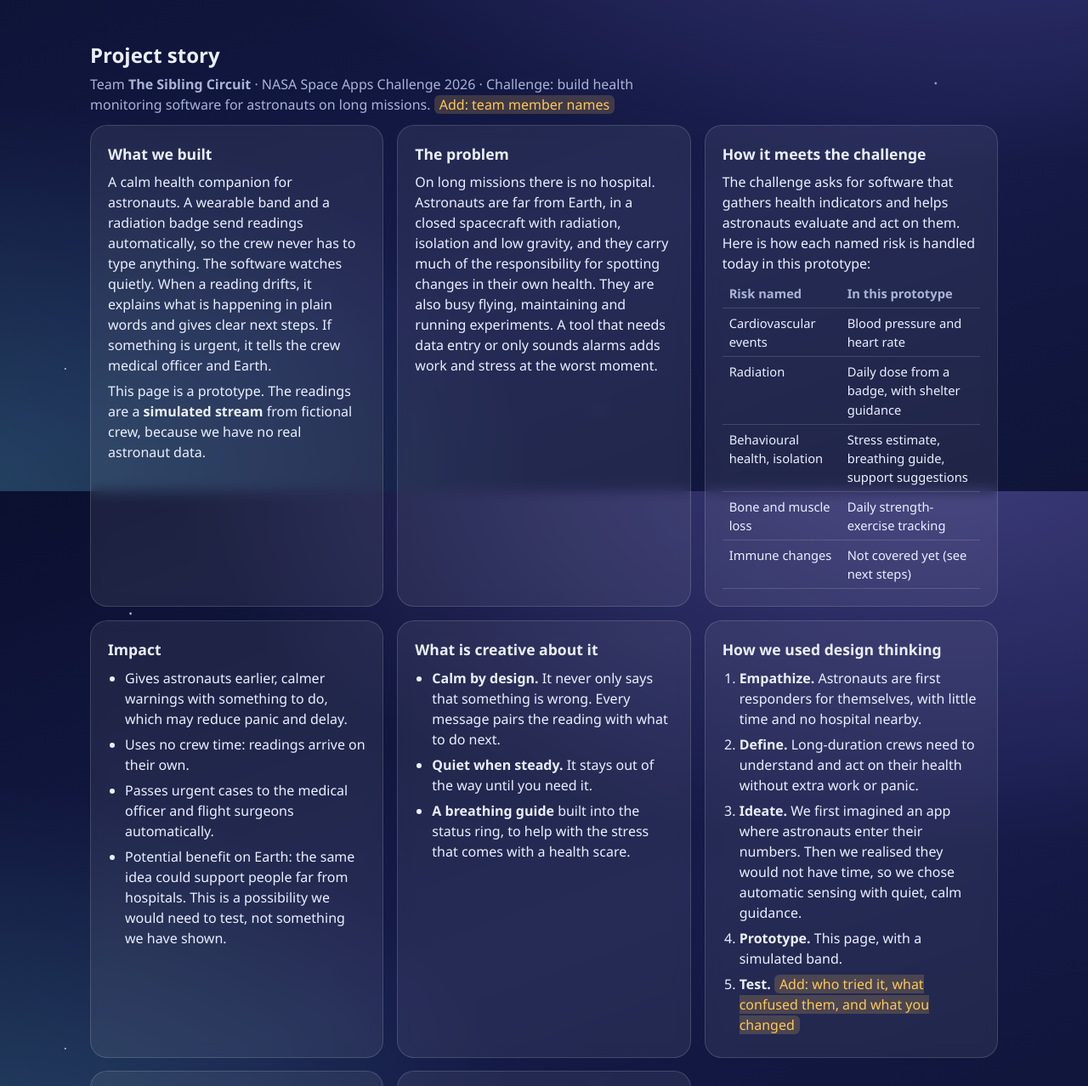
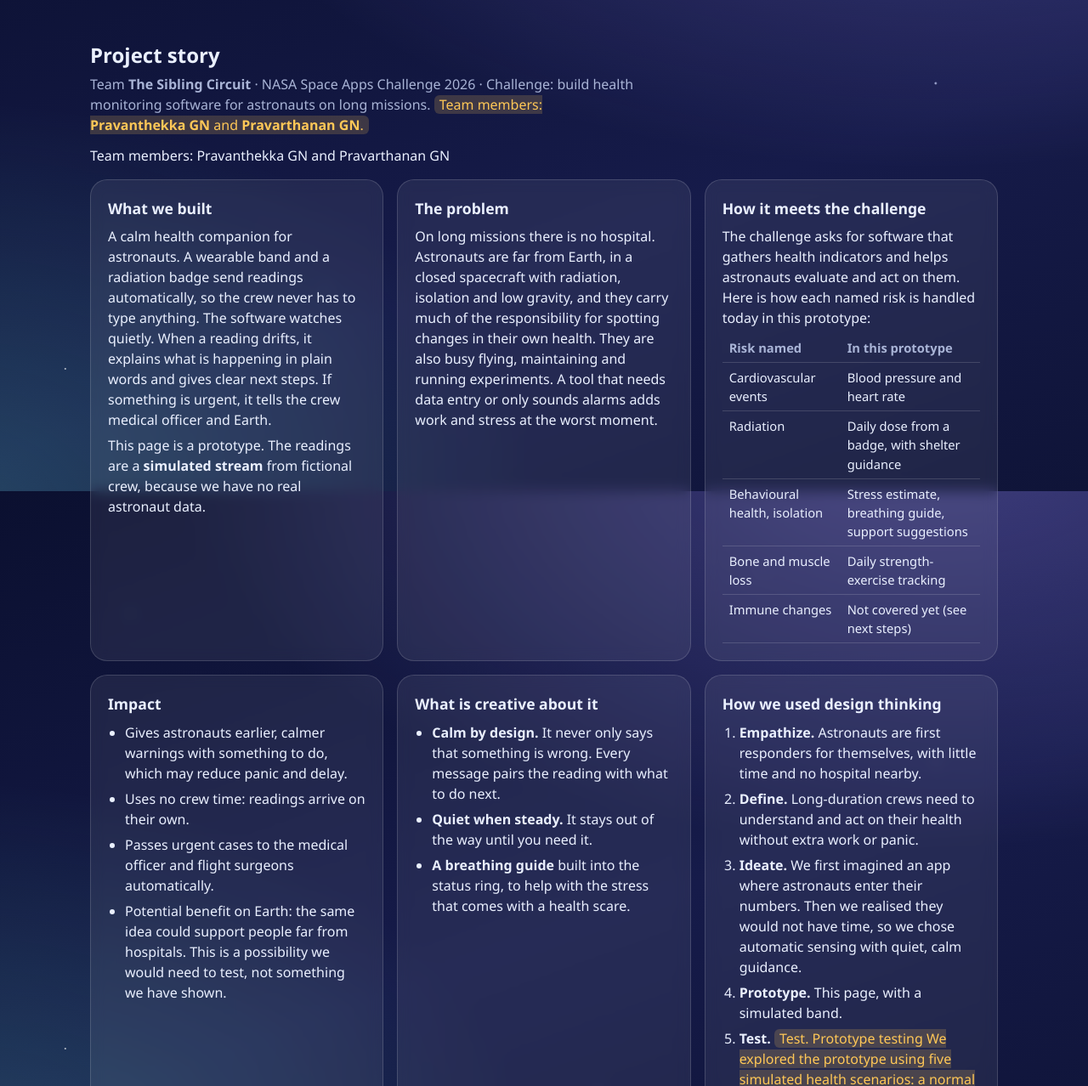
Before and after one commit to pravanthekka/Astro-Buddy, a plain HTML site: page index.html in a window 1280 px wide. Shown: the part 1022-2300 px from the top of the page at 85% size. Drawn offline with Linux system fonts and the light colour scheme.

Commit message:
Update index.html

```diff
--- a/index.html
+++ b/index.html
@@ -22,7 +22,7 @@ h1 small{display:block;font-size:.95rem;font-weight:400;color:var(--muted)}
 h2{font-size:1.1rem;font-weight:800;margin:0 0 10px}
 .glass{background:var(--glass);border:1px solid var(--edge);border-radius:20px;padding:20px;backdrop-filter:blur(8px);margin-bottom:16px}
 .layout{display:grid;grid-template-columns:1.1fr 1fr;gap:16px;align-items:start}
-button{font:inherit;color:var(--ink);cursor:pointer;border-radius:999px;border:1.5px solid var(--edge);background:var(--glass);padding:8px 14px}
+button{font:inherit;color:var(--ink);cursor:pointer;border-radius:999px;border:1.5px solid var(--edge);background:var(--glass);ping:8px 14px}
 button:hover{border-color:var(--lav)}
 button:focus-visible{outline:3px solid var(--lav);outline-offset:2px}
 button[aria-pressed="true"]{background:var(--lav);color:#12163F;border-color:var(--lav);font-weight:700}
@@ -103,7 +103,8 @@ mark.fill{background:rgba(255,200,87,.18);color:var(--watch);padding:0 6px;borde
 </div>
 
 <h2 class="sechead" id="about">Project story</h2>
-<p class="lead">Team <b>The Sibling Circuit</b> · NASA Space Apps Challenge 2026 · Challenge: build health monitoring software for astronauts on long missions. <mark class="fill">Add: team member names</mark></p>
+<p class="lead">Team <b>The Sibling Circuit</b> · NASA Space Apps Challenge 2026 · Challenge: build health monitoring software for astronauts on long missions. <mark class="fill">Team members: <b>Pravanthekka GN</b> and <b>Pravarthanan GN</b>.
+</p>Team members: Pravanthekka GN and Pravarthanan GN</mark></p>
 <div class="about">
 
 <div class="glass"><h2>What we built</h2>
@@ -138,7 +139,13 @@ mark.fill{background:rgba(255,200,87,.18);color:var(--watch);padding:0 6px;borde
 <li><b>Define.</b> Long-duration crews need to understand and act on their health without extra work or panic.</li>
 <li><b>Ideate.</b> We first imagined an app where astronauts enter their numbers. Then we realised they would not have time, so we chose automatic sensing with quiet, calm guidance.</li>
 <li><b>Prototype.</b> This page, with a simulated band.</li>
-<li><b>Test.</b> <mark class="fill">Add: who tried it, what confused them, and what you changed</mark></li></ol></div>
+<li><b>Test.</b> <mark class="fill">Test. Prototype testing
+
+We explored the prototype using five simulated health scenarios: a normal day, low blood pressure, breathing difficulty, low glucose and elevated radiation exposure.
+
+For each scenario, we checked how the dashboard changes its status, communicates the concern and presents suggested next steps.
+
+This is an initial functional demonstration, not a clinical trial or astronaut user study. The next stage would be to conduct usability testing with users and seek feedback from medical and space-health experts.</mark></li></ol></div>
 
 <div class="glass"><h2>Validity: sources and limits</h2>
 <p><b>NASA data and resources used:</b></p>
@@ -159,7 +166,7 @@ mark.fill{background:rgba(255,200,87,.18);color:var(--watch);padding:0 6px;borde
 <div class="glass wide"><h2>Tools and AI use</h2>
 <p>Built with HTML, CSS and JavaScript on GitHub Pages. Fonts: Nunito from Google Fonts. The idea, the calm-guidance approach, the automatic-band direction and the design-thinking process are the team’s own. Claude (an AI assistant from Anthropic) helped write and explain parts of the code and wording. No NASA logos or branding are used, and no images of people appear on this page.</p></div>
 </div>
-<p class="foot">Prototype for the NASA Space Apps Challenge. All readings are a <b>simulated stream</b> from fictional crew, because no real astronaut data is used. Ranges are illustrative and would be replaced with NASA-approved medical ranges. Some signals, such as cuffless blood pressure, are still hard to measure on the wrist, so a real system would use the best available sensor for each one. This is decision support, not a doctor: serious or unclear signs are always passed to the crew medical officer and flight surgeons. Parts of this code were written with AI assistance (Claude).</p>
+<p class="foot">Prototype for the NASA Space Apps Challenge. All readings are a <b>simulated stream</b> from fictional crew, because no real astronaut data is used. Ranges are illustrative and would be replaced with NASA-approved medical ranges. Some signals, such as cuffless blood pressure, are still hard to measure on the wrist, so a real system would use the best available sensor for each one. This is decision support, not a doctor: serious or unclear signs are always passed to the crew medical officer and flight surgeons.</p>
 </div>
 <script>
 /* ===== STEP 3: LOGIC ===== */
```
